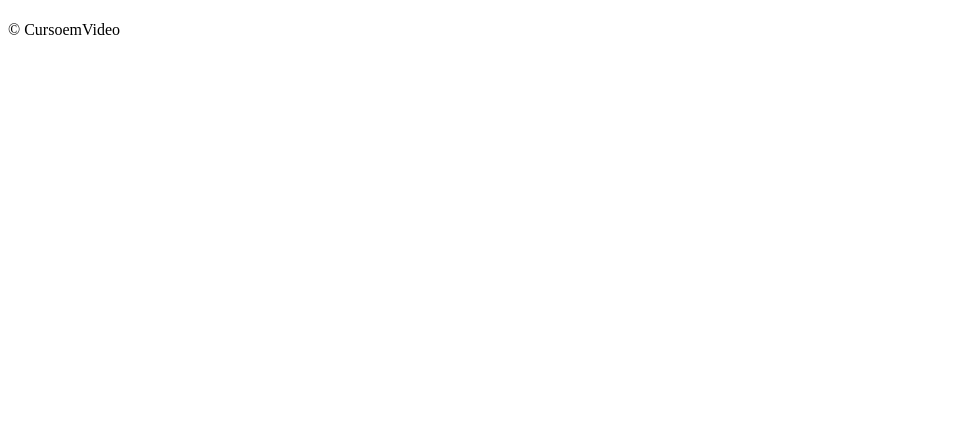
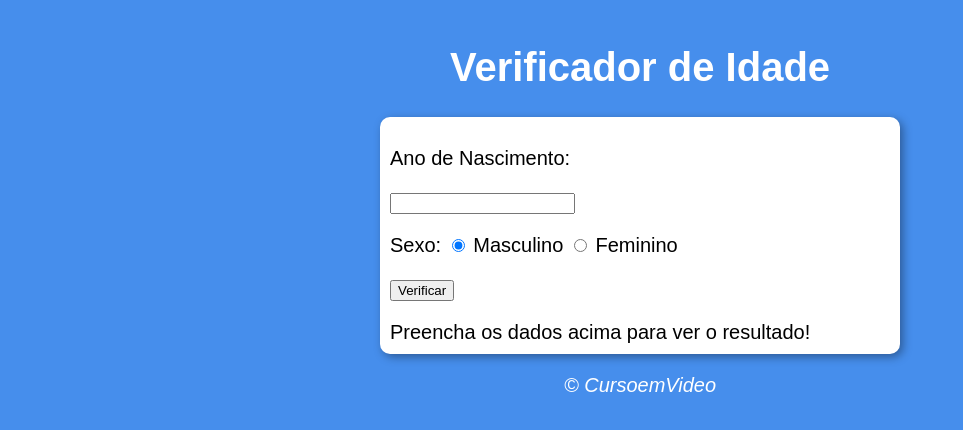
Before and after one commit to Iunaa/verificadorDeIdade, a plain HTML site: page index.html in a window 1280 px wide. Shown: the whole page, without its empty margins (0-963 px from the left). Drawn offline with Linux system fonts and the light colour scheme.

Commit message:
estilizando

```diff
--- a/assets/styles/estilo.css
+++ b/assets/styles/estilo.css
@@ -0,0 +1,29 @@
+body{
+    background: rgb(70, 142, 236);
+    font: normal 15pt Arial;
+    padding: 10px;
+
+}
+
+header{
+    color: white;
+    text-align: center;
+
+}
+
+section{
+    background: white;
+    border-radius: 10px;
+    width: 500px;
+    padding: 10px;
+    margin: auto;
+    box-shadow: 3px 3px 10px rgba(0, 0, 0, 0.363);
+
+}
+
+footer{
+    color: white;
+    text-align: center;
+    font-style: italic;
+
+}
--- a/index.html
+++ b/index.html
@@ -9,11 +9,29 @@
     </head>
     <body>
         <header>
-            <h1></h1>
+            <h1>Verificador de Idade</h1>
         </header>
         <section>
-            <div></div>
-            <div></div>
+            <div>
+                <p>Ano de Nascimento:</p>
+                <input type="number" name="txtano" id="txtano" min="0" />
+
+                <p>
+                    Sexo:
+                    <input type="radio" name="radsex" id="masc" checked />
+                    <label for="masc">Masculino</label>
+                    <input type="radio" name="radsex" id="fem" />
+                    <label for="fem">Feminino</label>
+                </p>
+                <p>
+                    <input
+                        type="button"
+                        value="Verificar"
+                        onclick="verificar()"
+                    />
+                </p>
+            </div>
+            <div id="res">Preencha os dados acima para ver o resultado!</div>
         </section>
         <footer>
             <p>&copy; CursoemVideo</p>
```
Also changed, not shown: assets/img/homemAdulto.png (added), assets/img/homemCriança.png (added), assets/img/homemIdoso.png (added), assets/img/homemJovem.png (added), assets/img/mulherAdulta.png (added), assets/img/mulherCriança.png (added), assets/img/mulherIdosa.png (added), assets/img/mulherJovem.png (added).
